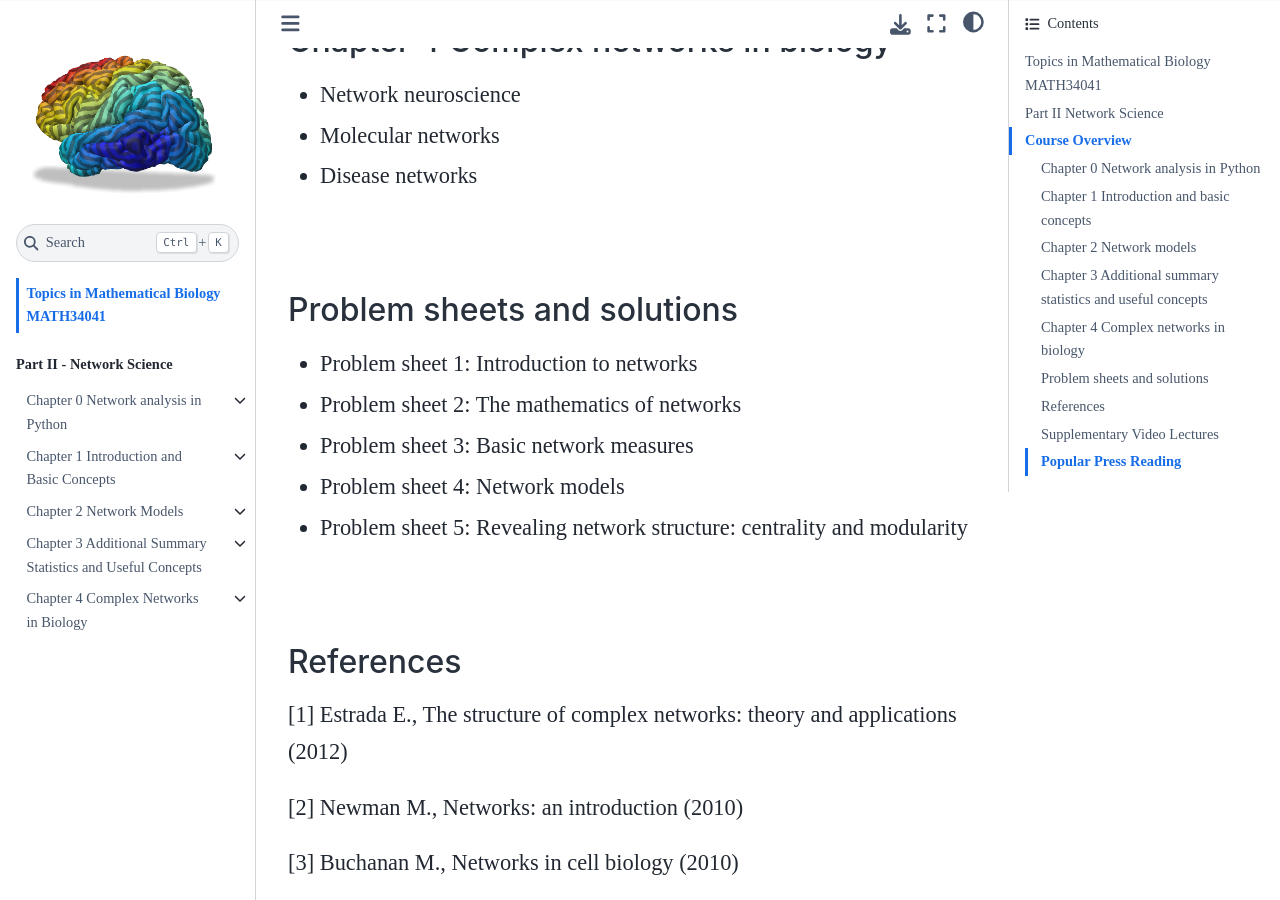
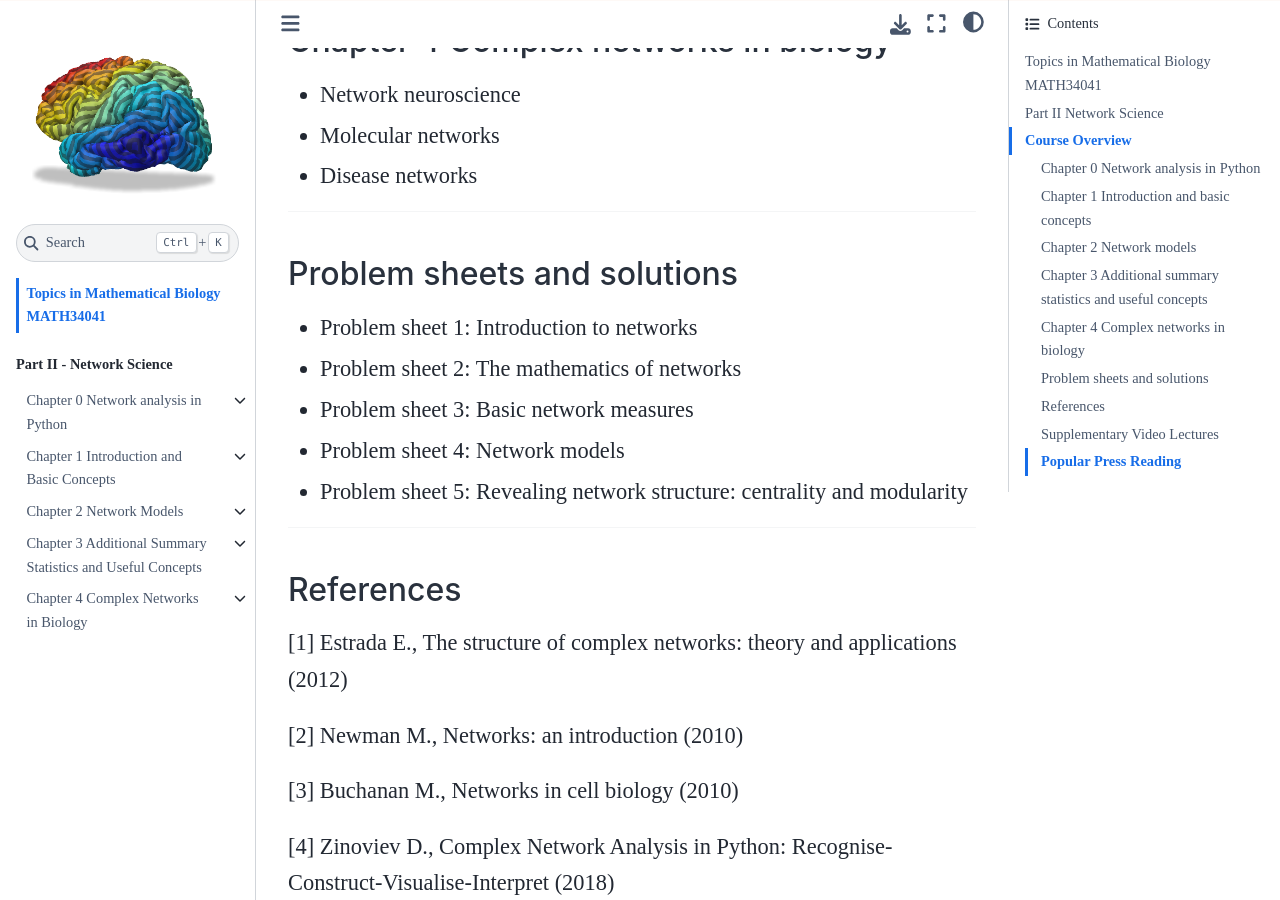
Before and after one commit to jjcrofts77/TMB-MATH34041, a Jupyter Book: the page built from intro.md, in a window 1280 px wide and 900 px high, scrolled down 1550 px. Built offline with Jupyter Book 1.0.4 settings and Sphinx 7.4.7 and the Sphinx Book theme 1.1.4, drawn with Linux system fonts in a browser that asks for light colours; pages that are not in the unit, such as notebooks, are missing from menus.

Commit message:
Update intro.md

```diff
--- a/intro.md
+++ b/intro.md
@@ -38,8 +38,7 @@ This Jupyterbook provides the course notes for the second half of Topics in Math
    - Molecular networks
    - Disease networks
 
-<br>
-
+------
 ## Problem sheets and solutions
    - Problem sheet 1: Introduction to networks
    - Problem sheet 2: The mathematics of networks
@@ -47,8 +46,7 @@ This Jupyterbook provides the course notes for the second half of Topics in Math
    - Problem sheet 4: Network models
    - Problem sheet 5: Revealing network structure: centrality and modularity
 
-<br>
-
+------
 ## References
 [1] Estrada E., The structure of complex networks: theory and applications (2012)
 
```
